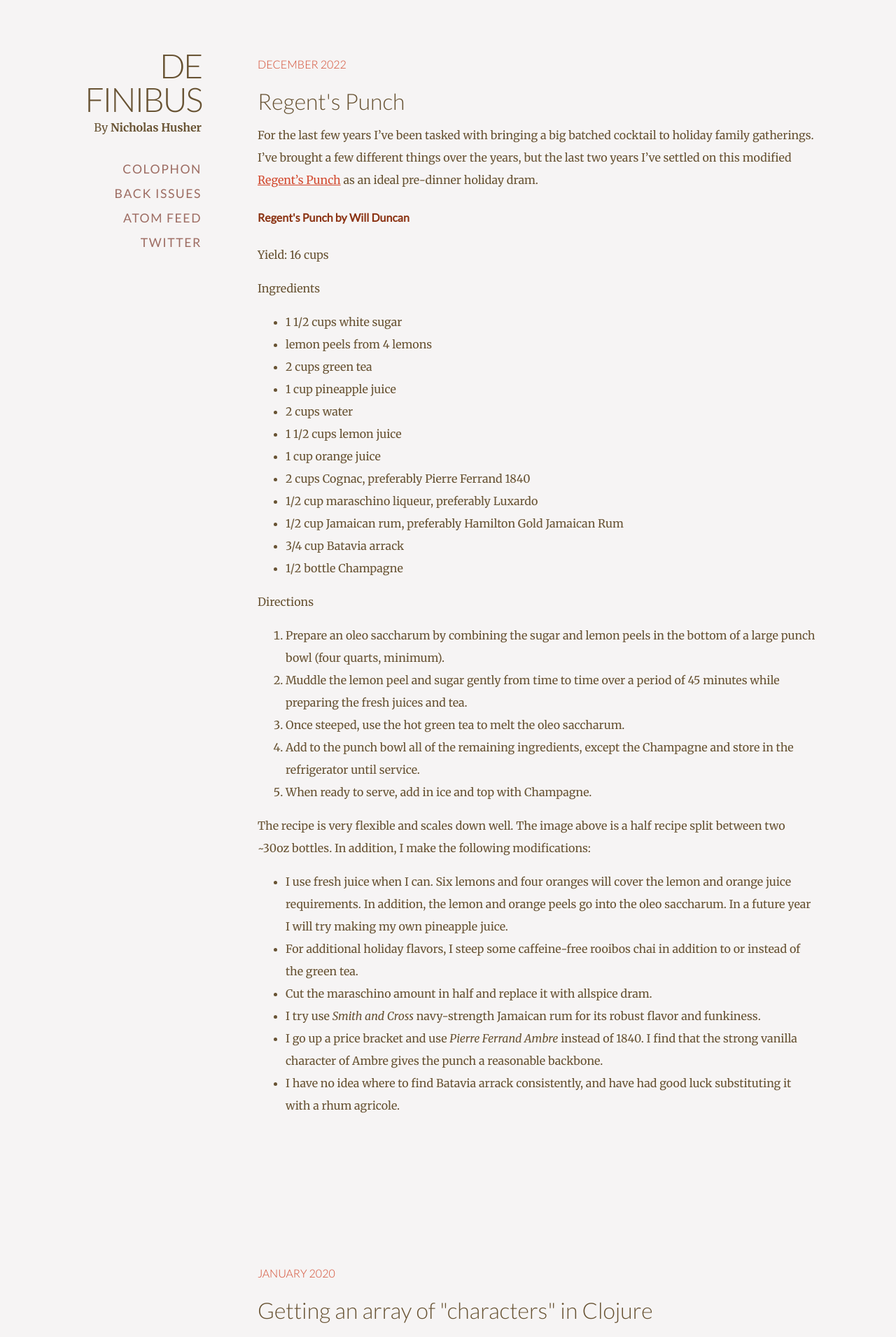
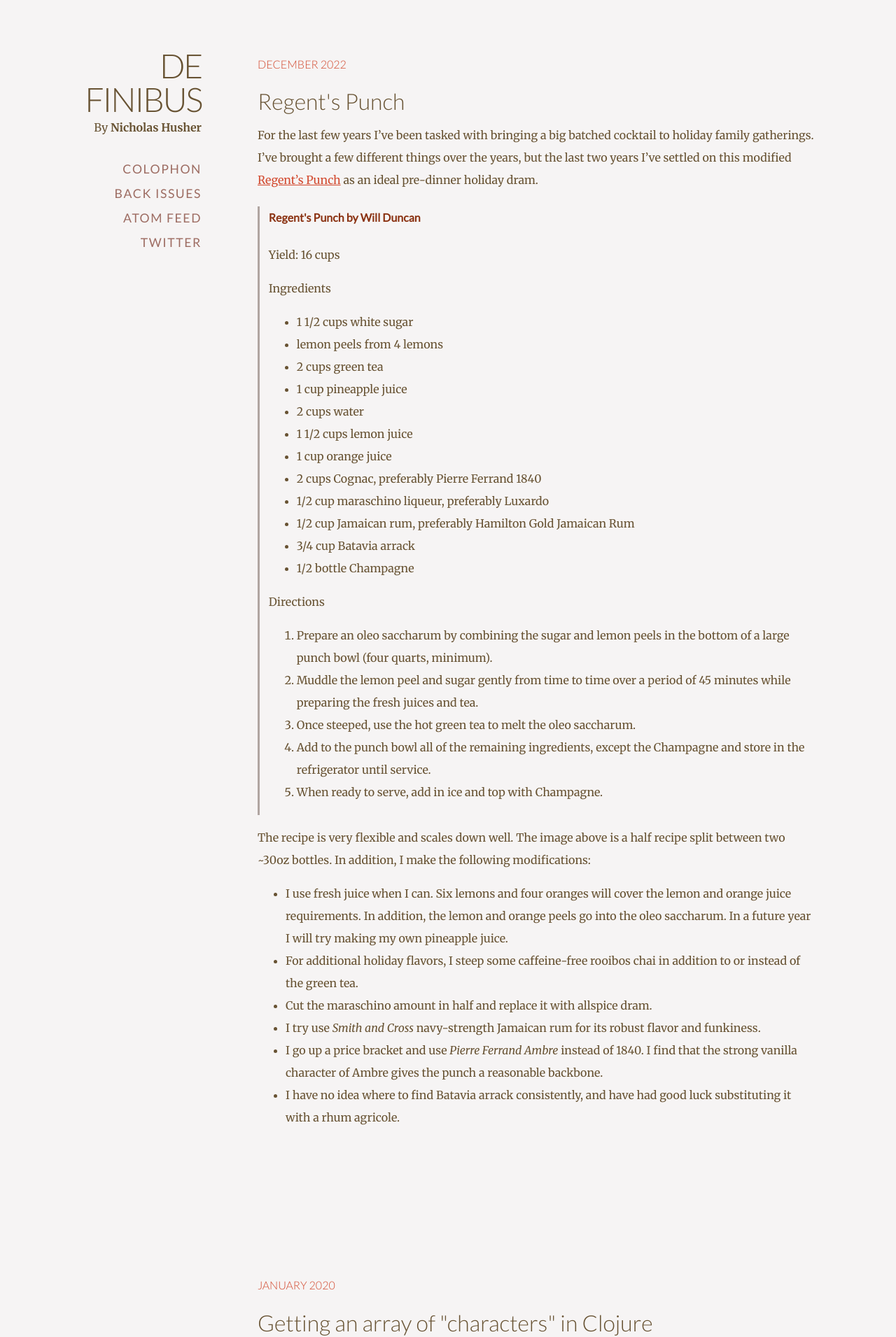
Before and after one commit to nhusher/blog, a Jekyll site: the page built from index.html, in a window 1280 px wide. Shown: the top 1911 px of the page at 70% size. Built offline with Jekyll 4.4.1, drawn with Linux system fonts in a browser that asks for light colours; nearby versions of some CDN libraries.

Commit message:
add callout

```diff
--- a/assets/css/styles.css
+++ b/assets/css/styles.css
@@ -12,6 +12,12 @@ body {
 .root { min-height: 100vh; }
 
 sup a { text-decoration: none; }
+
+.callout {
+  border-left: 0.2rem solid #b0a5a1;
+  margin-left: 0;
+  padding: 0 0 0.1rem 0.8rem;
+}
 
 blockquote {
   border-left: 0.2rem solid #b0a5a1;
```
